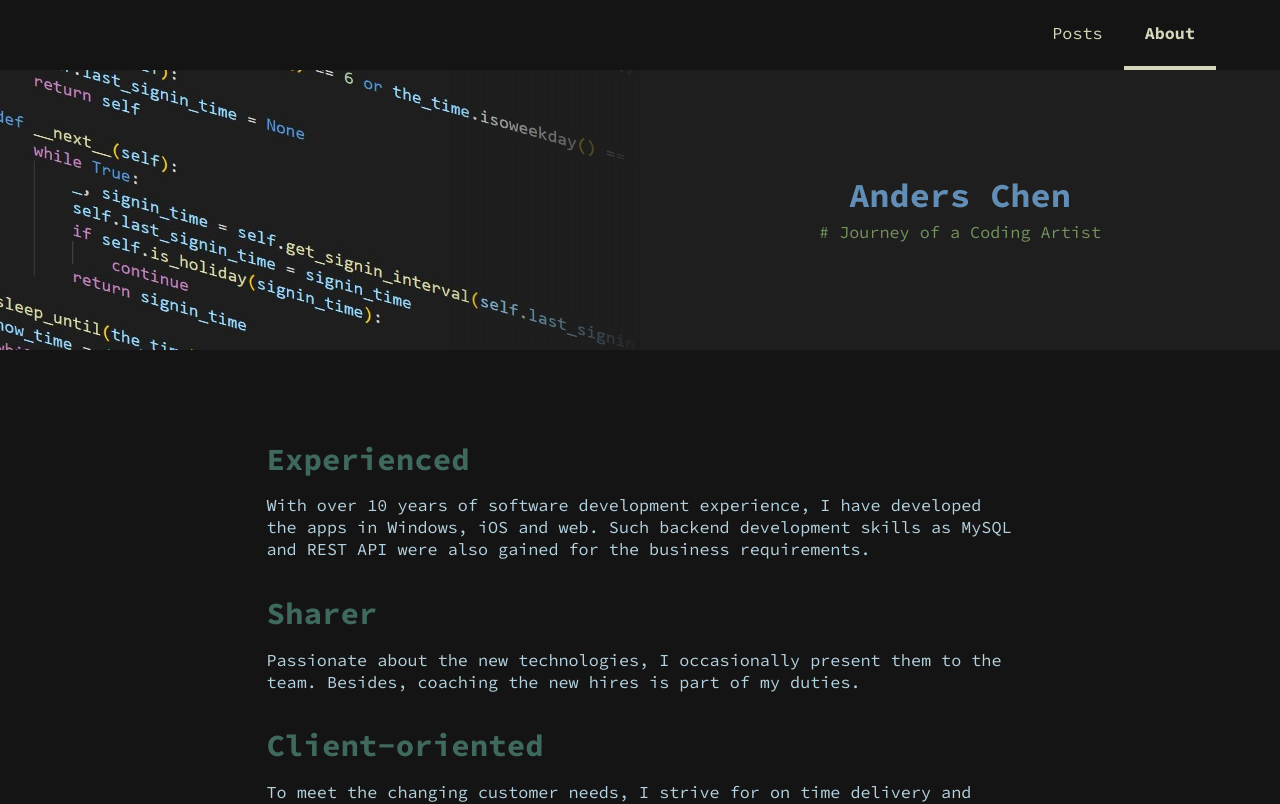
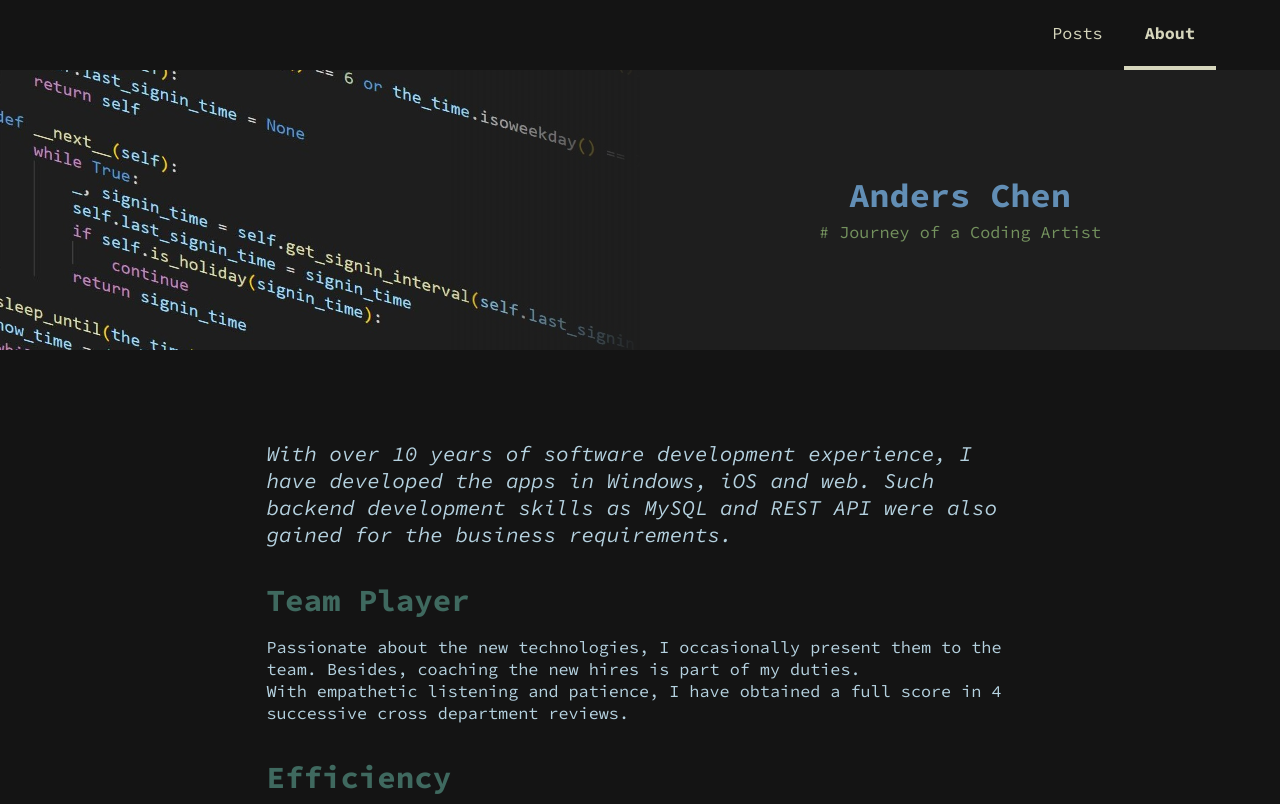
Before and after one commit to NoobRocks/noobrocks.github.io, a React (Create React App) app: page / in a window 1280 px wide. Shown: the top 804 px of the page. Built offline with nearby package versions, Linux system fonts and the light colour scheme.

Commit message:
update the summary section
support simple text formatting for text item

```diff
--- a/src/About/Card/index.js
+++ b/src/About/Card/index.js
@@ -17,7 +17,7 @@ function Card(props) {
 
 export const renderCardItem = (item) => {
   if (item.kind === "text") {
-    return item.data;
+    return <div style={{...styles.textItem, ...item.style}}>{item.data}</div>;
   }
   if (item.kind === "timeline") {
     return <Timeline items={item.data}/>;
--- a/src/About/Card/styles.js
+++ b/src/About/Card/styles.js
@@ -25,6 +25,10 @@ const styles = {
     marginBottom: "1.2rem",
     color: colors.module,
   },
+
+  textItem: {
+    whiteSpace: "pre-wrap",
+  },
 };
 
 export default styles;
--- a/src/About/about-items.json
+++ b/src/About/about-items.json
@@ -1,13 +1,22 @@
 [
   {
     "kind": "text",
-    "title": "Experienced",
-    "data": "With over 10 years of software development experience, I have developed the apps in Windows, iOS and web. Such backend development skills as MySQL and REST API were also gained for the business requirements."
+    "title": "",
+    "data": "With over 10 years of software development experience, I have developed the apps in Windows, iOS and web. Such backend development skills as MySQL and REST API were also gained for the business requirements.",
+    "style": {
+      "fontSize": "1.5rem",
+      "fontStyle": "italic"
+    }
   },
   {
     "kind": "text",
-    "title": "Sharer",
-    "data": "Passionate about the new technologies, I occasionally present them to the team. Besides, coaching the new hires is part of my duties."
+    "title": "Team Player",
+    "data": "Passionate about the new technologies, I occasionally present them to the team. Besides, coaching the new hires is part of my duties.\nWith empathetic listening and patience, I have obtained a full score in 4 successive cross department reviews."
+  },
+  {
+    "kind": "text",
+    "title": "Efficiency",
+    "data": "By developing tools tailored to my workflow, I avoid somewhat time-consuming and error-prone routines. For instance, filling the bug report."
   },
   {
     "kind": "text",
```
